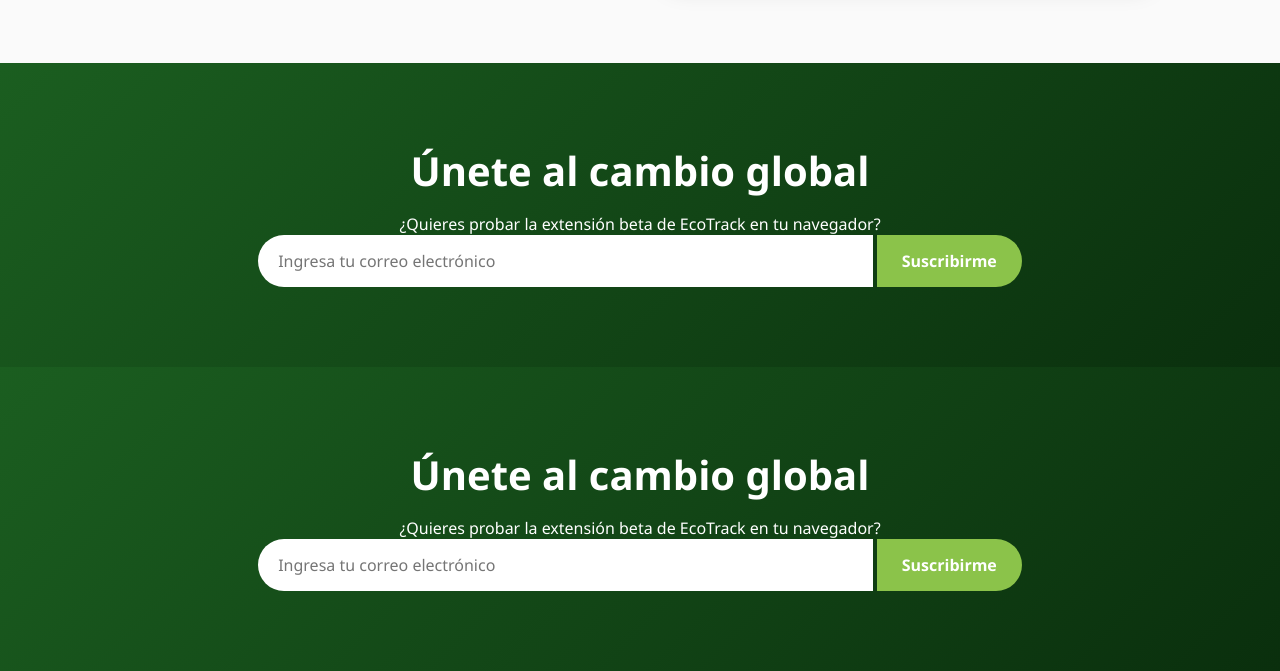
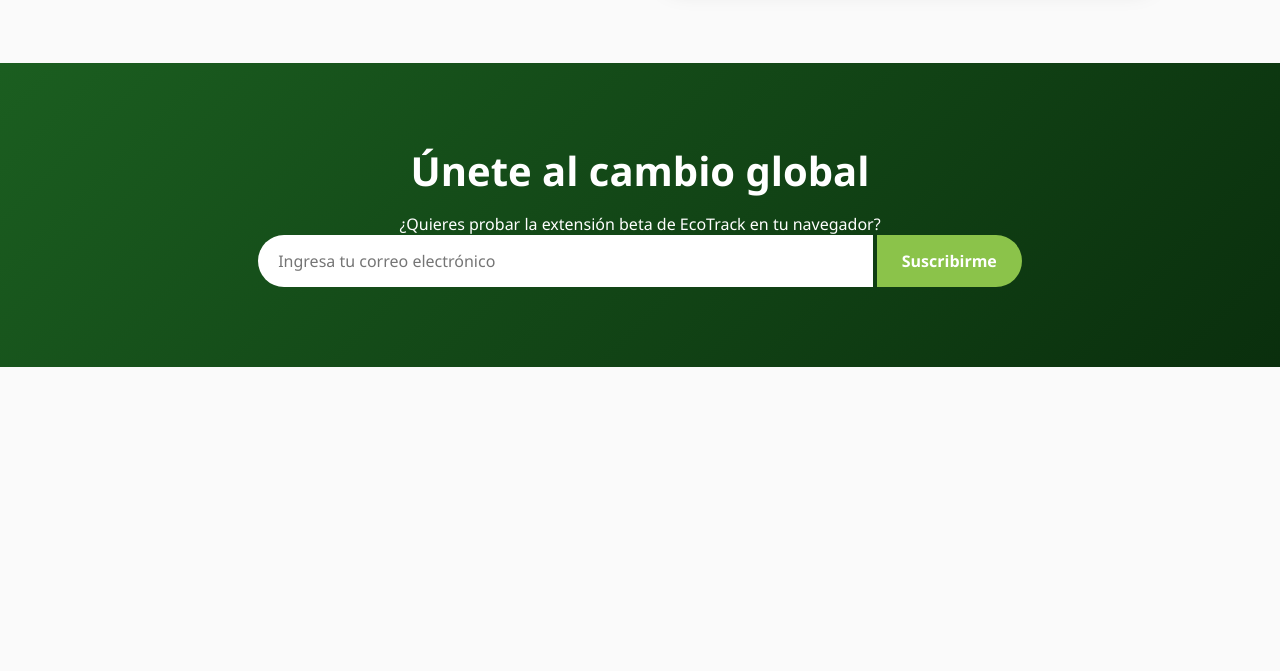
Before and after one commit to esulloa-boop/ecotrack, a plain HTML site: page index.html in a window 1280 px wide. Shown: the part 2799-3470 px from the top of the page. After the commit the page ends 3166 px from the top, so only its background shows below. Drawn offline with Linux system fonts and the light colour scheme.

Commit message:
Update index.html

```diff
--- a/index.html
+++ b/index.html
@@ -87,17 +87,6 @@
         </div>
     </section>
 
-    <section id="contacto" class="section bg-dark">
-        <div class="form-container">
-            <h2>Únete al cambio global</h2>
-            <p>¿Quieres probar la extensión beta de EcoTrack en tu navegador?</p>
-            <form onsubmit="event.preventDefault(); alert('¡Gracias por sumarte a EcoTrack!');">
-                <input type="email" placeholder="Ingresa tu correo electrónico" required style="padding: 15px 20px; width: 60%; border-radius: 50px 0 0 50px; border: none; outline: none; font-size: 1rem;">
-                <button type="submit" style="padding: 15px 25px; background-color: #8bc34a; color: white; border: none; border-radius: 0 50px 50px 0; font-weight: bold; cursor: pointer; font-size: 1rem;">Suscribirme</button>
-            </form>
-        </div>
-    </section>
-
     <script src="js/script.js"></script>
 </body>
 </html>
```
